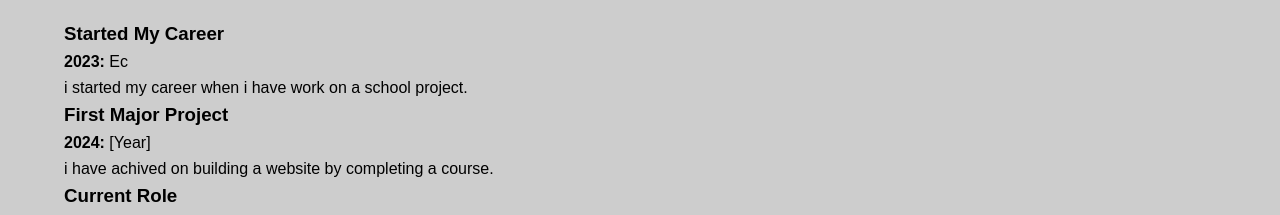
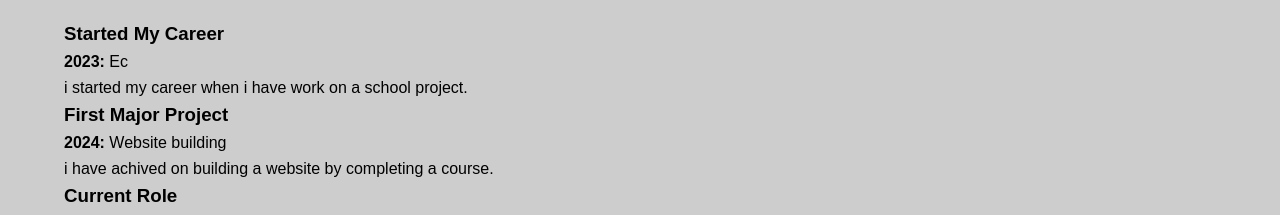
Before and after one commit to Abdulhafizjemal/Portfolio-Website, a plain HTML site: page css/pages/about.html in a window 1280 px wide. Shown: the part 1060-1275 px from the top of the page. Drawn offline with Linux system fonts and the light colour scheme.

Commit message:
Update about.html

```diff
--- a/css/pages/about.html
+++ b/css/pages/about.html
@@ -49,7 +49,7 @@
                 </div>
                 <div class="timeline-item">
                     <h3>First Major Project</h3>
-                    <p><strong>2024:</strong> [Year]</p>
+                    <p><strong>2024:</strong> Website building </p>
                     <p>i have achived on building a website by completing a course.</p>
                 </div>
                 <div class="timeline-item">
```
